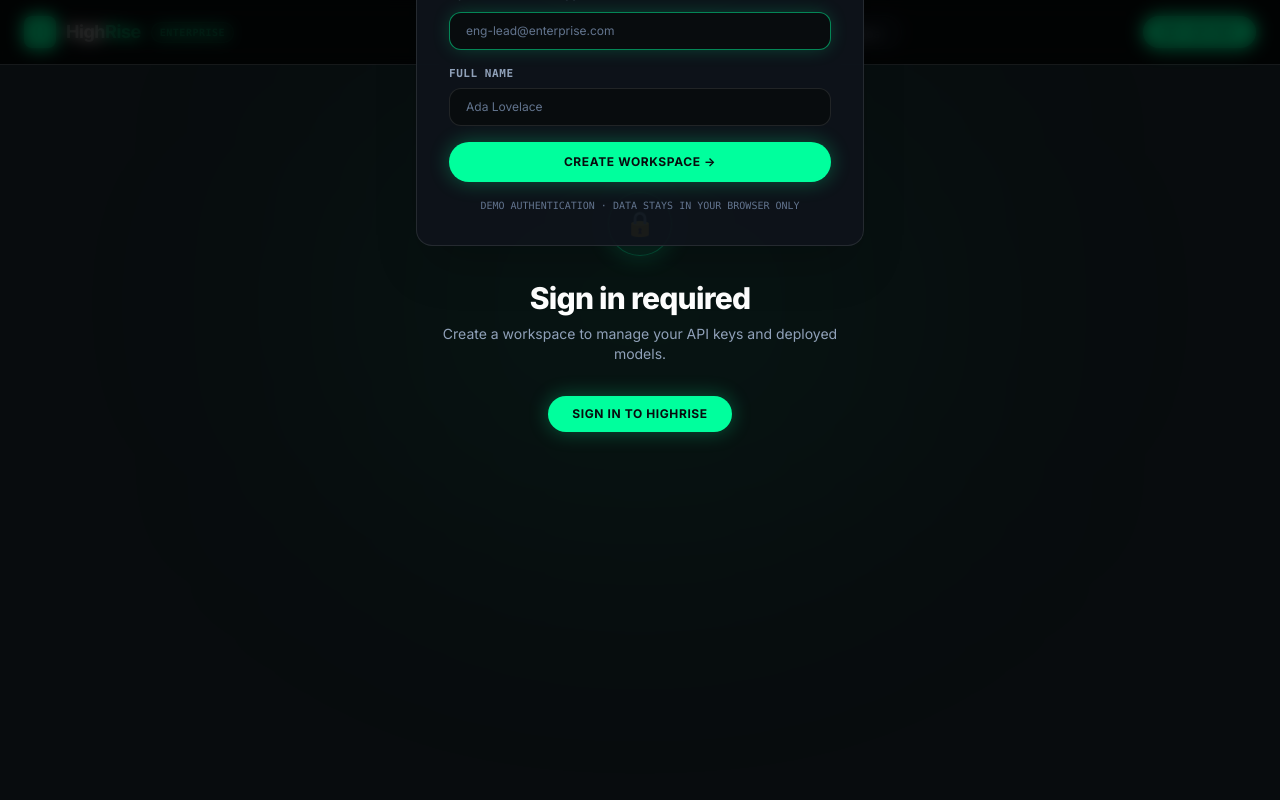
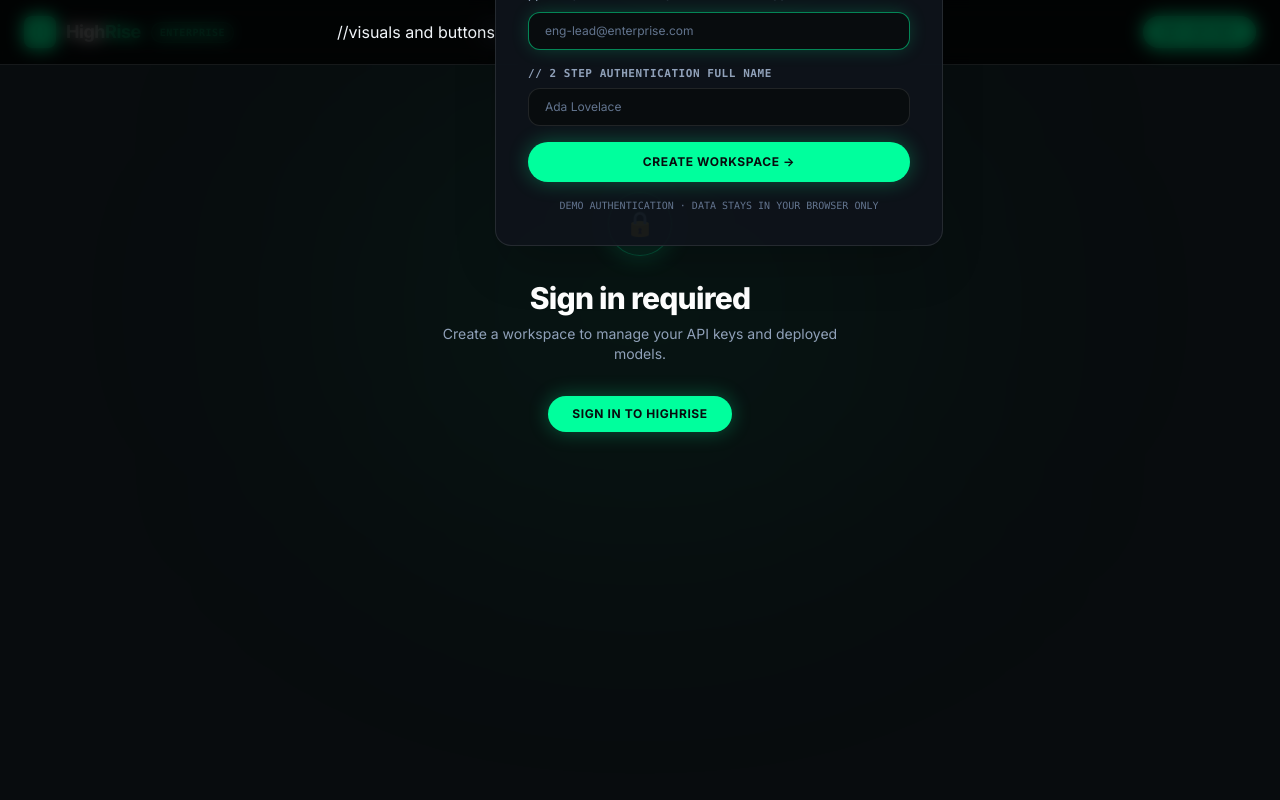
Before and after one commit to spoorthi891-sks/web-application, a React (Vite) app: page /account in a window 1280 px wide. Both pictures are taken after a click on the button "GET API KEY". Shown: the top 800 px of the page. Built offline with nearby package versions, Linux system fonts and the light colour scheme.

Commit message:
bug fixes and comments on code snippets

```diff
--- a/src/components/AuthModal.jsx
+++ b/src/components/AuthModal.jsx
@@ -1,5 +1,7 @@
 import { useEffect, useRef, useState } from "react";
 import { signIn } from "../utils/auth.js";
+
+// login interface
 
 export default function AuthModal({ onClose }) {
   const [email, setEmail] = useState("");
@@ -20,6 +22,7 @@
   const nameValid = name.trim().length > 1;
   const formValid = emailValid && nameValid;
 
+  //authentication
   function handleSubmit(event) {
     event.preventDefault();
     setSubmitted(true);
@@ -38,7 +41,9 @@
       className="fixed inset-0 z-[100] flex items-center justify-center bg-black/70 p-4 backdrop-blur-sm"
       onClick={onClose}
       role="presentation"
-    >
+
+    >  //visuals and buttons
+
       <div
         role="dialog"
         aria-modal="true"
@@ -73,7 +78,7 @@
               <label
                 htmlFor="auth-email"
                 className="mb-1.5 block font-mono text-[11px] font-semibold uppercase tracking-wider text-slate-400"
-              >
+              >  //default example
                 Work email address
               </label>
               <input
@@ -97,7 +102,9 @@
               <label
                 htmlFor="auth-name"
                 className="mb-1.5 block font-mono text-[11px] font-semibold uppercase tracking-wider text-slate-400"
-              >
+
+              > // 2 step authentication
+
                 Full name
               </label>
               <input
--- a/src/components/CodeGenerator.jsx
+++ b/src/components/CodeGenerator.jsx
@@ -1,7 +1,7 @@
 import { useState } from "react";
 
 const LANGUAGES = ["Python", "Node.js", "cURL"];
-
+//sample exeicution
 const SAMPLE_INPUTS = {
   LLM: "Summarize this contract and flag any auto-renewal clauses",
   "Code Generation": "Write pytest cases for a JWT auth middleware",
@@ -17,7 +17,7 @@
     "Screen this inbound user message for PII and injection attempts",
   Translation: "Translate to formal German: The report is due this Friday",
 };
-
+  //highrise api integration
 function buildSnippet(language, model) {
   const input = SAMPLE_INPUTS[model.category] ?? "Describe your task here";
 
@@ -62,7 +62,7 @@
       ].join("\n");
   }
 }
-
+//default sample code genration
 export default function CodeGenerator({ model }) {
   const [language, setLanguage] = useState("Python");
   const [copied, setCopied] = useState(false);
--- a/src/components/ErrorBoundary.jsx
+++ b/src/components/ErrorBoundary.jsx
@@ -1,6 +1,6 @@
 import { Component } from "react";
 import { Link } from "react-router-dom";
-
+// error debugging
 export default class ErrorBoundary extends Component {
   constructor(props) {
     super(props);
--- a/src/components/FilterSidebar.jsx
+++ b/src/components/FilterSidebar.jsx
@@ -29,7 +29,7 @@
     </div>
   );
 }
-
+//default ui functions
 export default function FilterSidebar({
   categories,
   providers,
```
